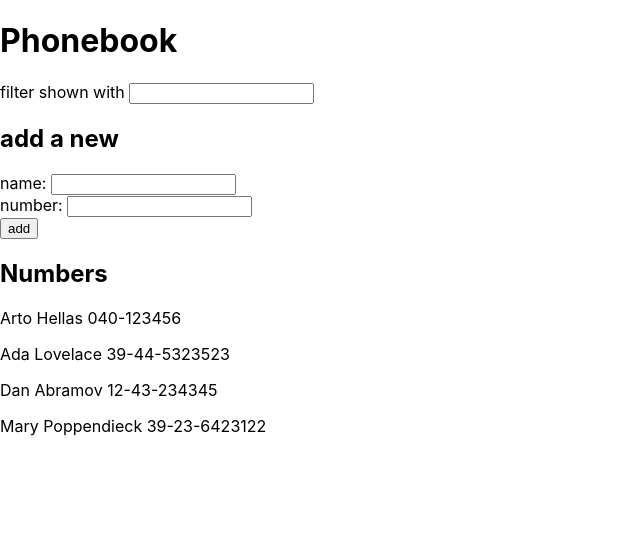
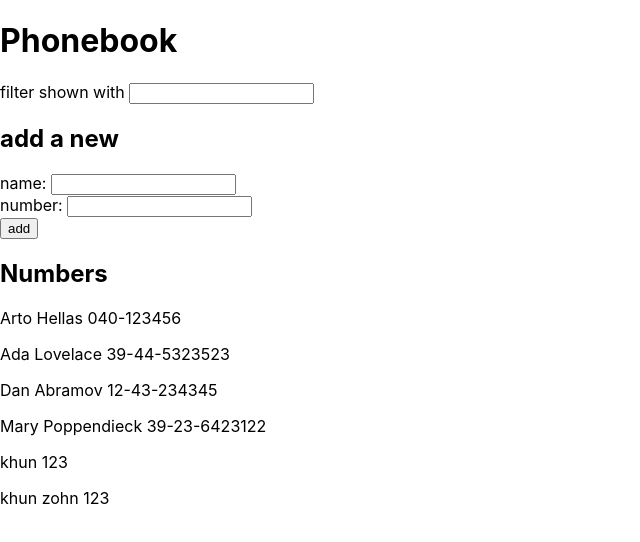
Before and after one commit to khunzohn/fullstack-course, a React (Create React App) app in the folder part2/phonebook/: page / in a window 1280 px wide. Shown: the top 542 px of the page, without its empty margins (0-640 px from the left). Built offline with nearby package versions, Linux system fonts and the light colour scheme; data requests are answered from the project's data file.

Commit message:
finish 2.16

```diff
--- a/part2/phonebook/db.json
+++ b/part2/phonebook/db.json
@@ -1,5 +1,5 @@
 {
-    "persons":[
+  "persons": [
     {
       "name": "Arto Hellas",
       "number": "040-123456",
@@ -19,6 +19,16 @@
       "name": "Mary Poppendieck",
       "number": "39-23-6423122",
       "id": 4
+    },
+    {
+      "name": "khun",
+      "number": "123",
+      "id": 5
+    },
+    {
+      "name": "khun zohn",
+      "number": "123",
+      "id": 6
     }
   ]
 }
--- a/part2/phonebook/src/App.js
+++ b/part2/phonebook/src/App.js
@@ -3,6 +3,7 @@
 import Persons from './components/Persons'
 import Filter from './components/Filter'
 import axios from 'axios'
+import personService from './services/persons'
 
 const App = () => {
   const [ persons, setPersons ] = useState([])
@@ -12,11 +13,12 @@
 
   useEffect(()=> {
     console.log('effect');
-    axios
-      .get("http://localhost:3002/persons")
-      .then(response => {
-        console.log(response);
-        setPersons(response.data)
+
+    personService
+      .getAll()
+      .then(persons => {
+        console.log('getAll',persons);
+        setPersons(persons)
       })
   },[])
 
@@ -28,12 +30,16 @@
       alert(`${newName} is already added to phonebook`)
     } else {
       const personObject = {
-        id: persons.length + 1,
         name: newName,
         number: newNumber
       }
-      setPersons(persons.concat(personObject))
-      setNewName('')
+
+      personService
+        .create(personObject)
+        .then(addedPerson => {
+          setPersons(persons.concat(addedPerson))
+          setNewName('')
+        })
     }
   }
 
--- /dev/null
+++ b/part2/phonebook/src/services/persons.js
@@ -0,0 +1,23 @@
+import axios from 'axios'
+
+const baseUrl = 'http://localhost:3002/persons'
+
+const getAll = () => {
+    return axios
+        .get(baseUrl)
+        .then(response => response.data)
+}
+
+const create = (newPerson) => {
+    return axios
+        .post(baseUrl, newPerson)
+        .then(respone => respone.data)
+}
+
+const update = (id,updatedPerson) => {
+    return axios
+        .put(`${baseUrl}/${id}`,updatedPerson)
+        .then(respone => respone.data)
+}
+
+export default {getAll , create, update}
```
Lines whose indentation alone changed are shown as unchanged.
